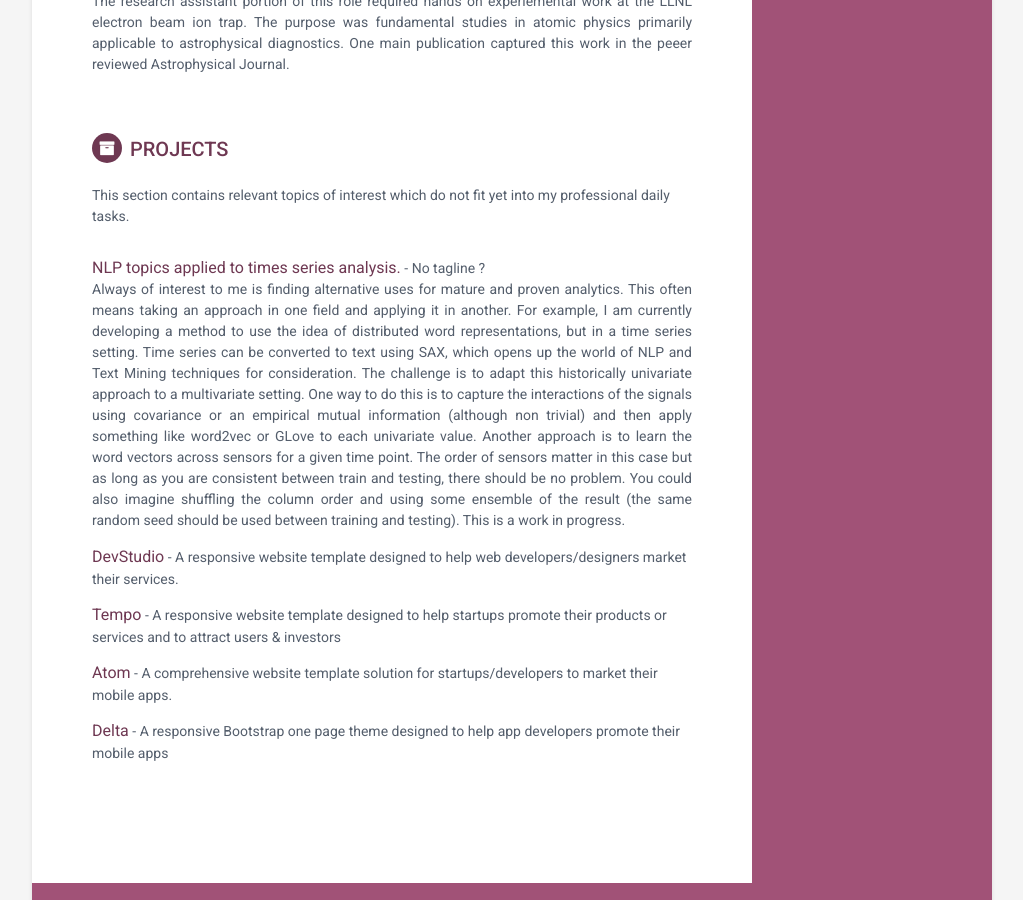
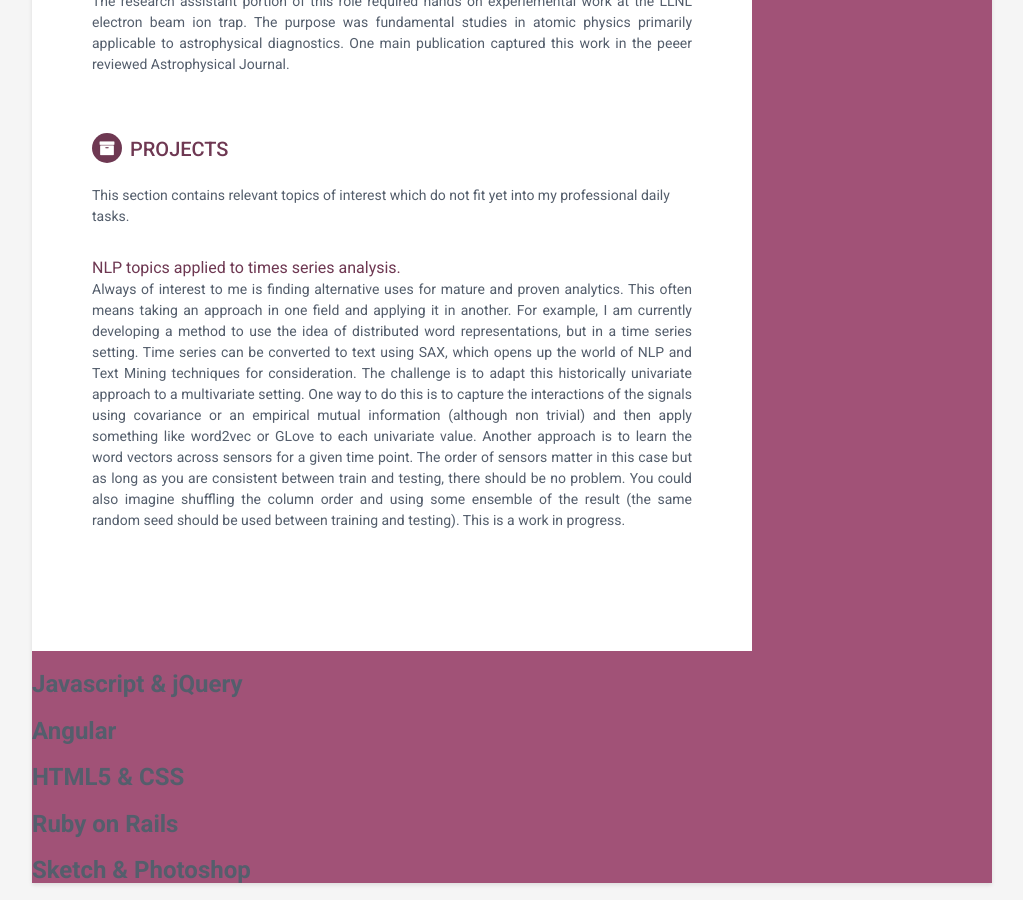
Before and after one commit to AlexanderGraf/online-cv, a Jekyll site: the page built from index.html, in a window 1280 px wide and 900 px high, scrolled down 2970 px. Shown: the whole window, without its empty margins (128-1151 px from the left). Built offline with Jekyll 4.4.1, drawn with Linux system fonts in a browser that asks for light colours; some web fonts are replaced.

Commit message:
updated text

```diff
--- a/_includes/projects.html
+++ b/_includes/projects.html
@@ -4,21 +4,7 @@
                     <p>This section contains relevant topics of interest which do not fit yet into my professional daily tasks.</p>
                 </div><!--//intro-->
                 <div class="item">
-                    <span class="project-title"><a href="#hook">NLP topics applied to times series analysis.</a></span> - <span class="project-tagline"> No tagline ?</span>
+                    <span class="project-title"><a href="#hook">NLP topics applied to times series analysis.</a></span>
                     <p style="text-align:justify">Always of interest to me is finding alternative uses for mature and proven analytics.  This often means taking an approach in one field and applying it in another.  For example, I am currently developing a method to use the idea of distributed word representations, but in a time series setting.  Time series can be converted to text using SAX, which opens up the world of NLP and Text Mining techniques for consideration.  The challenge is to adapt this historically univariate approach to a multivariate setting.  One way to do this is to capture the interactions of the signals using covariance or an empirical mutual information (although non trivial) and then apply something like word2vec or GLove to each univariate value.  Another approach is to learn the word vectors across sensors for a given time point.  The order of sensors matter in this case but as long as you are consistent between train and testing, there should be no problem.  You could also imagine shuffling the column order and using some ensemble of the result (the same random seed should be used between training and testing). This is a work in progress.</p>
-
-                </div><!--//item-->
-                <div class="item">
-                    <span class="project-title"><a href="#" target="_blank">DevStudio</a></span> -
-                    <span class="project-tagline">A responsive website template designed to help web developers/designers market their services. </span>
-                </div><!--//item-->
-                <div class="item">
-                    <span class="project-title"><a href="#" target="_blank">Tempo</a></span> - <span class="project-tagline">A responsive website template designed to help startups promote their products or services and to attract users &amp; investors</span>
-                </div><!--//item-->
-                <div class="item">
-                    <span class="project-title"><a href="#" target="_blank">Atom</a></span> - <span class="project-tagline">A comprehensive website template solution for startups/developers to market their mobile apps. </span>
-                </div><!--//item-->
-                <div class="item">
-                    <span class="project-title"><a href="#" target="_blank">Delta</a></span> - <span class="project-tagline">A responsive Bootstrap one page theme designed to help app developers promote their mobile apps</span>
                 </div><!--//item-->
             </section><!--//section-->
```
